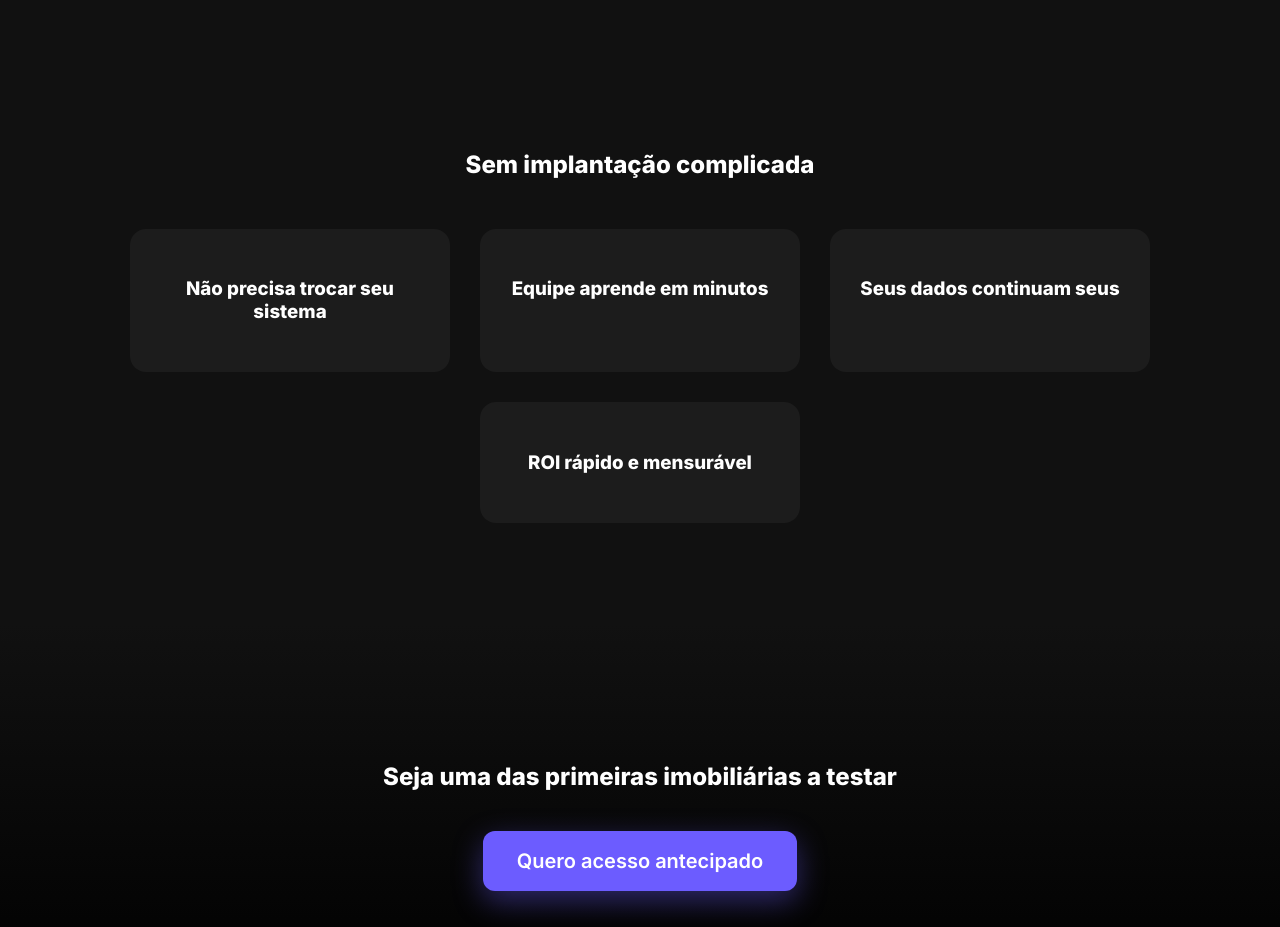
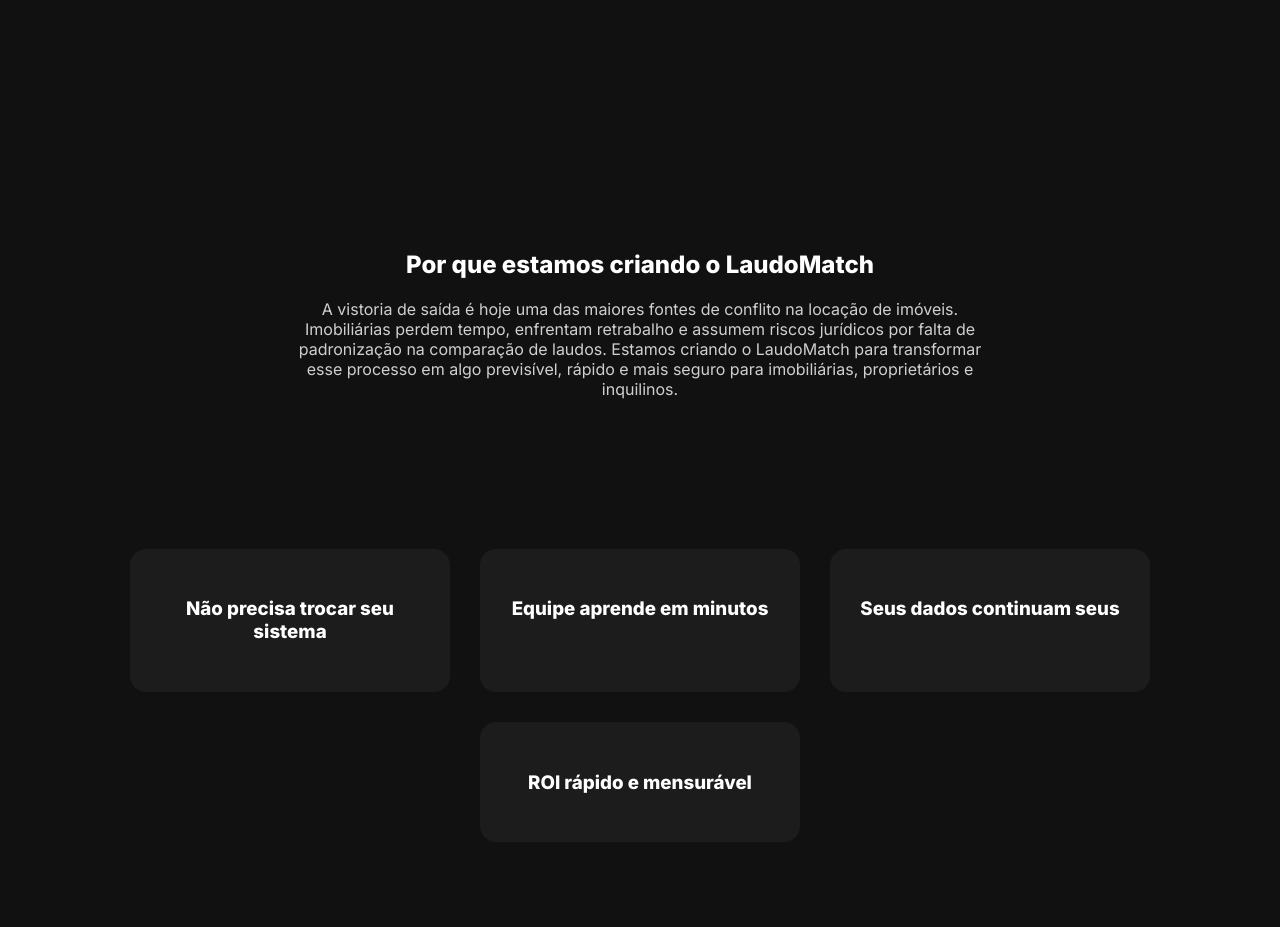
Before and after one commit to luizlessa-dev/laudomatch-site, a plain HTML site: page index.html in a window 1280 px wide. Shown: the part 2900-3827 px from the top of the page. Drawn offline with Linux system fonts and the light colour scheme.

Commit message:
Seção credibilidade adicionada

```diff
--- a/index.html
+++ b/index.html
@@ -106,7 +106,15 @@
 </section>
 
 <section class="section">
-<h2>Sem implantação complicada</h2>
+<section class="section">
+<h2>Por que estamos criando o LaudoMatch</h2>
+<p style="max-width:700px;margin:auto;opacity:.8">
+A vistoria de saída é hoje uma das maiores fontes de conflito na locação de imóveis.
+Imobiliárias perdem tempo, enfrentam retrabalho e assumem riscos jurídicos por falta de padronização na comparação de laudos.
+
+Estamos criando o LaudoMatch para transformar esse processo em algo previsível, rápido e mais seguro para imobiliárias, proprietários e inquilinos.
+</p>
+</section>
 <div class="cards">
 <div class="card"><h3>Não precisa trocar seu sistema</h3></div>
 <div class="card"><h3>Equipe aprende em minutos</h3></div>
```
